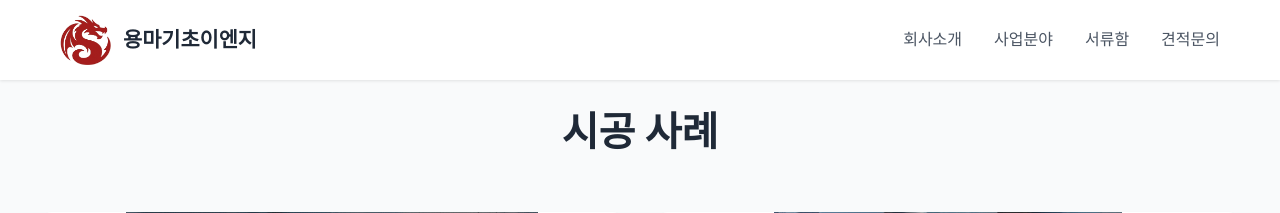
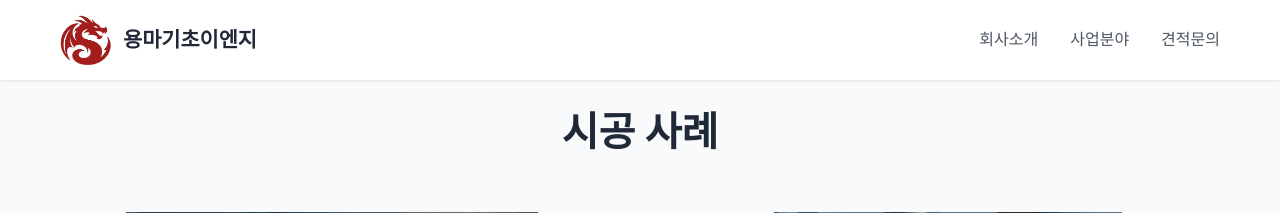
Before and after one commit to doggu70-byte/yongma, a Django app: template src/templates/with-logo.html in a window 1280 px wide. Shown: the top 213 px of the page. Run offline with Django 5.2, Linux system fonts and the light colour scheme; the template is opened without the code that fills it, so the values that code supplies are empty.

Commit message:
Remove 서류함 menu from with-logo.html template
- Remove 서류함(documents) menu item from navigation
- Simplify menu to: 홈 > 회사소개 > 사업분야 > 견적문의
- Clean up navigation for better user experience

🤖 Generated with [Claude Code](https://claude.ai/code)

Co-Authored-By: Claude <noreply@anthropic.com>

```diff
--- a/src/templates/with-logo.html
+++ b/src/templates/with-logo.html
@@ -998,7 +998,6 @@
             <ul class="nav-menu">
                 <li><a href="#" onclick="openCompanyModal()" class="nav-link">회사소개</a></li>
                 <li><a href="#" onclick="openServicesModal()" class="nav-link">사업분야</a></li>
-                <li><a href="#" onclick="openDocumentsModal()" class="nav-link">서류함</a></li>
                 <li><a href="https://open.kakao.com/o/gXoHF5Qh" target="_blank" class="nav-link">견적문의</a></li>
             </ul>
         </nav>
```
